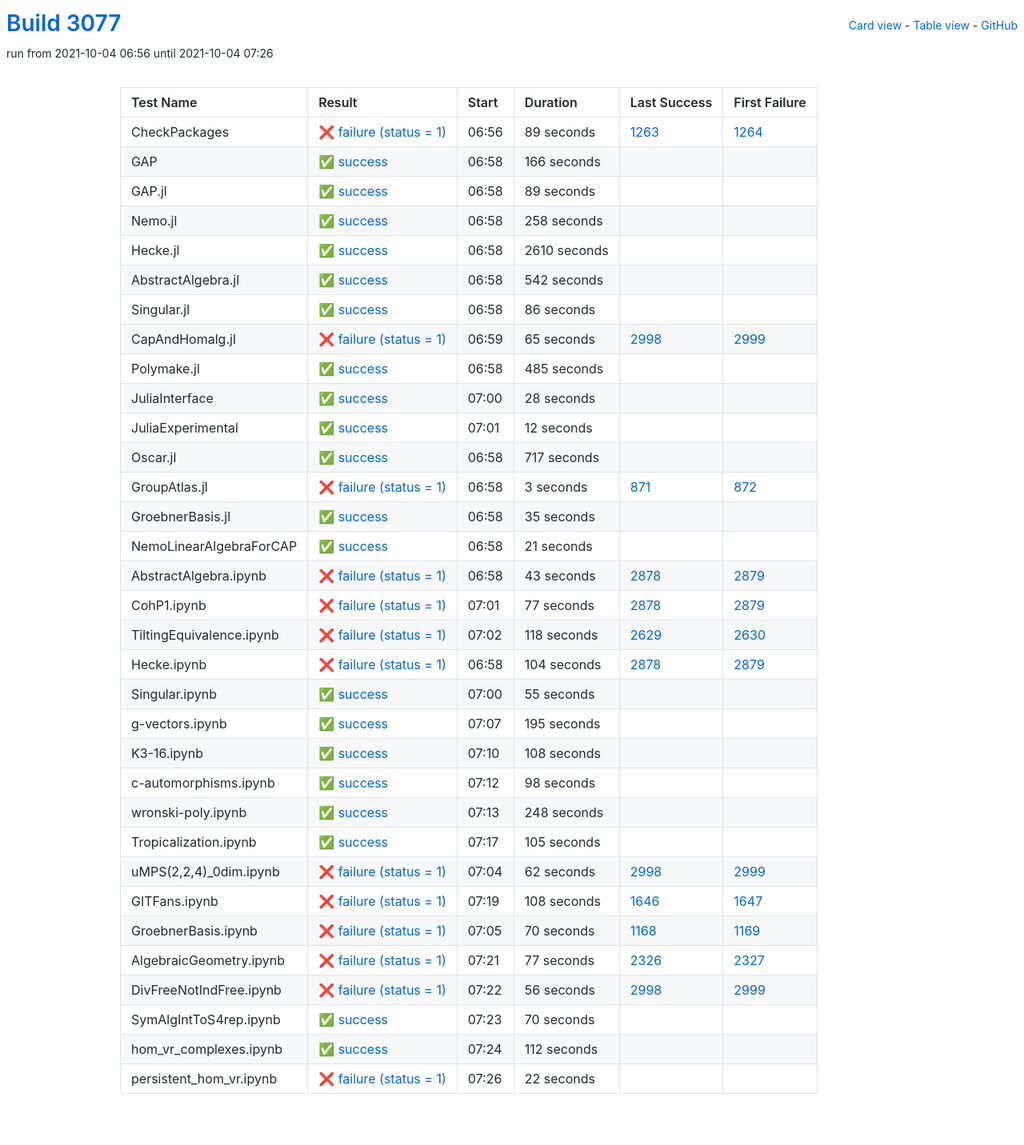
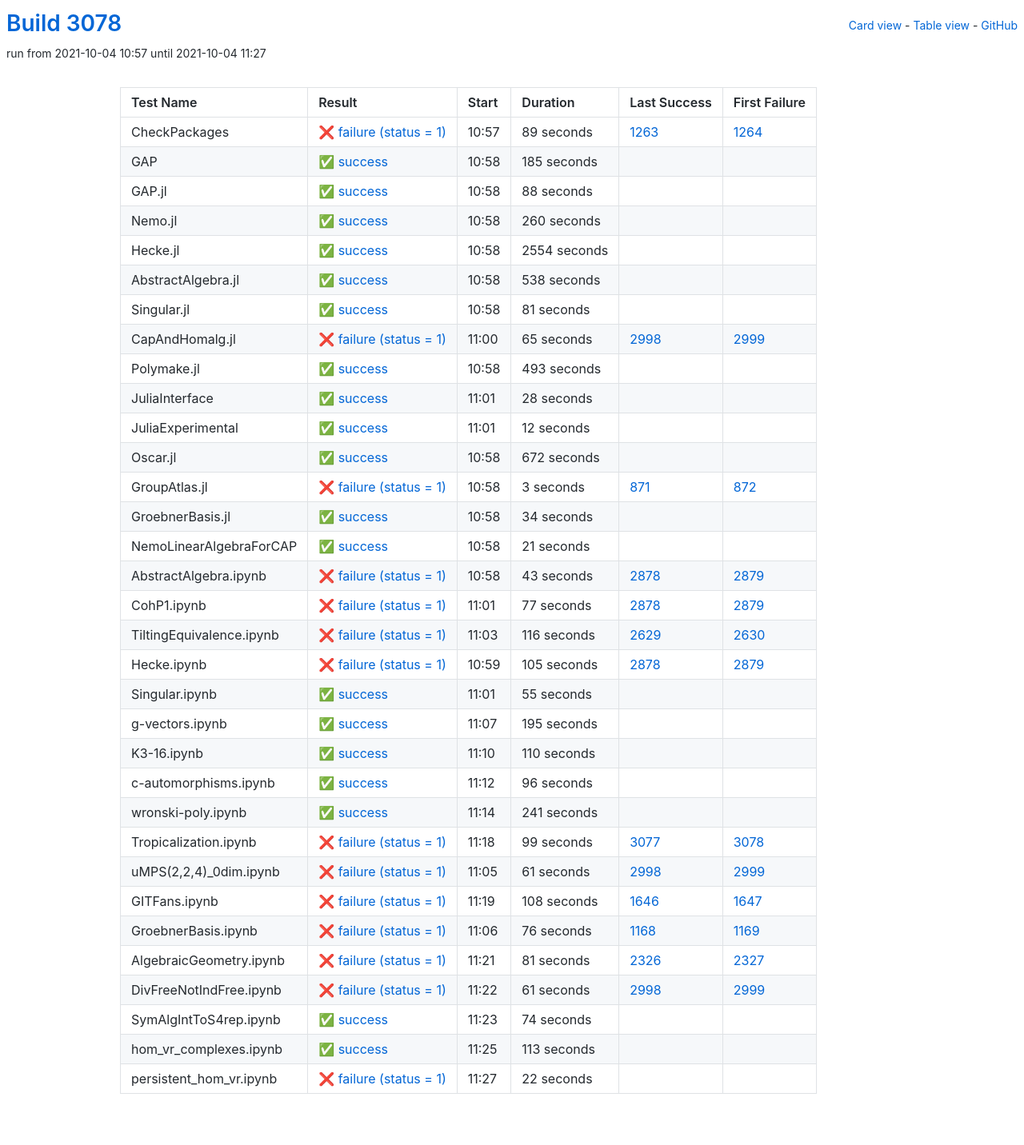
Before and after one commit to oscar-system/oscar-ci-status-stable, a Jekyll site: the page built from table.html, in a window 1280 px wide. Shown: the whole page at 80% size. Built offline with Jekyll 4.4.1, drawn with Linux system fonts in a browser that asks for light colours.

Commit message:
Build #3078

```diff
--- a/_data/ci.yml
+++ b/_data/ci.yml
@@ -1,6 +1,6 @@
 ---
-build: 3077
-build_url: https://oscarci.mathematik.uni-kl.de/job/oscar-stable/3077/
+build: 3078
+build_url: https://oscarci.mathematik.uni-kl.de/job/oscar-stable/3078/
 job: oscar-stable
 organization: oscar-system
 repo: oscar-ci-status-stable
@@ -8,8 +8,8 @@ repourl: https://github.com/oscar-system/oscar-ci-status-stable
 tests:
 - name: CheckPackages
   id: checkpackages
-  log: https://oscarci.mathematik.uni-kl.de/job/oscar-stable/3077/artifact/logs/build-3077/CheckPackages.log
-  start: 2021-10-04 06:56
+  log: https://oscarci.mathematik.uni-kl.de/job/oscar-stable/3078/artifact/logs/build-3078/CheckPackages.log
+  start: 2021-10-04 10:57
   success: false
   exitcode: 1
   status: failure
@@ -20,80 +20,80 @@ tests:
   first_failure_url: https://oscarci.mathematik.uni-kl.de/job/oscar-stable/1264/
 - name: GAP
   id: gap
-  log: https://oscarci.mathematik.uni-kl.de/job/oscar-stable/3077/artifact/logs/build-3077/GAP.log
-  start: 2021-10-04 06:58
+  log: https://oscarci.mathematik.uni-kl.de/job/oscar-stable/3078/artifact/logs/build-3078/GAP.log
+  start: 2021-10-04 10:58
   success: true
   exitcode: 0
   status: success
-  duration: 166
+  duration: 185
   last_success: false
   last_success_url:
   first_failure: false
   first_failure_url:
 - name: GAP.jl
   id: gap-jl
-  log: https://oscarci.mathematik.uni-kl.de/job/oscar-stable/3077/artifact/logs/build-3077/GAP.jl.log
-  start: 2021-10-04 06:58
+  log: https://oscarci.mathematik.uni-kl.de/job/oscar-stable/3078/artifact/logs/build-3078/GAP.jl.log
+  start: 2021-10-04 10:58
   success: true
   exitcode: 0
   status: success
-  duration: 89
+  duration: 88
   last_success: false
   last_success_url:
   first_failure: false
   first_failure_url:
 - name: Nemo.jl
   id: nemo-jl
-  log: https://oscarci.mathematik.uni-kl.de/job/oscar-stable/3077/artifact/logs/build-3077/Nemo.jl.log
-  start: 2021-10-04 06:58
+  log: https://oscarci.mathematik.uni-kl.de/job/oscar-stable/3078/artifact/logs/build-3078/Nemo.jl.log
+  start: 2021-10-04 10:58
   success: true
   exitcode: 0
   status: success
-  duration: 258
+  duration: 260
   last_success: false
   last_success_url:
   first_failure: false
   first_failure_url:
 - name: Hecke.jl
   id: hecke-jl
-  log: https://oscarci.mathematik.uni-kl.de/job/oscar-stable/3077/artifact/logs/build-3077/Hecke.jl.log
-  start: 2021-10-04 06:58
+  log: https://oscarci.mathematik.uni-kl.de/job/oscar-stable/3078/artifact/logs/build-3078/Hecke.jl.log
+  start: 2021-10-04 10:58
   success: true
   exitcode: 0
   status: success
-  duration: 2610
+  duration: 2554
   last_success: false
   last_success_url:
   first_failure: false
   first_failure_url:
 - name: AbstractAlgebra.jl
   id: abstractalgebra-jl
-  log: https://oscarci.mathematik.uni-kl.de/job/oscar-stable/3077/artifact/logs/build-3077/AbstractAlgebra.jl.log
-  start: 2021-10-04 06:58
+  log: https://oscarci.mathematik.uni-kl.de/job/oscar-stable/3078/artifact/logs/build-3078/AbstractAlgebra.jl.log
+  start: 2021-10-04 10:58
   success: true
   exitcode: 0
   status: success
-  duration: 542
+  duration: 538
   last_success: false
   last_success_url:
   first_failure: false
   first_failure_url:
 - name: Singular.jl
   id: singular-jl
-  log: https://oscarci.mathematik.uni-kl.de/job/oscar-stable/3077/artifact/logs/build-3077/Singular.jl.log
-  start: 2021-10-04 06:58
+  log: https://oscarci.mathematik.uni-kl.de/job/oscar-stable/3078/artifact/logs/build-3078/Singular.jl.log
+  start: 2021-10-04 10:58
   success: true
   exitcode: 0
   status: success
-  duration: 86
+  duration: 81
   last_success: false
   last_success_url:
   first_failure: false
   first_failure_url:
 - name: CapAndHomalg.jl
   id: capandhomalg-jl
-  log: https://oscarci.mathematik.uni-kl.de/job/oscar-stable/3077/artifact/logs/build-3077/CapAndHomalg.jl.log
-  start: 2021-10-04 06:59
+  log: https://oscarci.mathematik.uni-kl.de/job/oscar-stable/3078/artifact/logs/build-3078/CapAndHomalg.jl.log
+  start: 2021-10-04 11:00
   success: false
   exitcode: 1
   status: failure
@@ -104,20 +104,20 @@ tests:
   first_failure_url: https://oscarci.mathematik.uni-kl.de/job/oscar-stable/2999/
 - name: Polymake.jl
   id: polymake-jl
-  log: https://oscarci.mathematik.uni-kl.de/job/oscar-stable/3077/artifact/logs/build-3077/Polymake.jl.log
-  start: 2021-10-04 06:58
+  log: https://oscarci.mathematik.uni-kl.de/job/oscar-stable/3078/artifact/logs/build-3078/Polymake.jl.log
+  start: 2021-10-04 10:58
   success: true
   exitcode: 0
   status: success
-  duration: 485
+  duration: 493
   last_success: false
   last_success_url:
   first_failure: false
   first_failure_url:
 - name: JuliaInterface
   id: juliainterface
-  log: https://oscarci.mathematik.uni-kl.de/job/oscar-stable/3077/artifact/logs/build-3077/JuliaInterface.log
-  start: 2021-10-04 07:00
+  log: https://oscarci.mathematik.uni-kl.de/job/oscar-stable/3078/artifact/logs/build-3078/JuliaInterface.log
+  start: 2021-10-04 11:01
   success: true
   exitcode: 0
   status: success
@@ -128,8 +128,8 @@ tests:
   first_failure_url:
 - name: JuliaExperimental
   id: juliaexperimental
-  log: https://oscarci.mathematik.uni-kl.de/job/oscar-stable/3077/artifact/logs/build-3077/JuliaExperimental.log
-  start: 2021-10-04 07:01
+  log: https://oscarci.mathematik.uni-kl.de/job/oscar-stable/3078/artifact/logs/build-3078/JuliaExperimental.log
+  start: 2021-10-04 11:01
   success: true
   exitcode: 0
   status: success
@@ -140,20 +140,20 @@ tests:
   first_failure_url:
 - name: Oscar.jl
   id: oscar-jl
-  log: https://oscarci.mathematik.uni-kl.de/job/oscar-stable/3077/artifact/logs/build-3077/Oscar.jl.log
-  start: 2021-10-04 06:58
+  log: https://oscarci.mathematik.uni-kl.de/job/oscar-stable/3078/artifact/logs/build-3078/Oscar.jl.log
+  start: 2021-10-04 10:58
   success: true
   exitcode: 0
   status: success
-  duration: 717
+  duration: 672
   last_success: false
   last_success_url:
   first_failure: false
   first_failure_url:
 - name: GroupAtlas.jl
   id: groupatlas-jl
-  log: https://oscarci.mathematik.uni-kl.de/job/oscar-stable/3077/artifact/logs/build-3077/GroupAtlas.jl.log
-  start: 2021-10-04 06:58
+  log: https://oscarci.mathematik.uni-kl.de/job/oscar-stable/3078/artifact/logs/build-3078/GroupAtlas.jl.log
+  start: 2021-10-04 10:58
   success: false
   exitcode: 1
   status: failure
@@ -164,20 +164,20 @@ tests:
   first_failure_url: https://oscarci.mathematik.uni-kl.de/job/oscar-stable/872/
 - name: GroebnerBasis.jl
   id: groebnerbasis-jl
-  log: https://oscarci.mathematik.uni-kl.de/job/oscar-stable/3077/artifact/logs/build-3077/GroebnerBasis.jl.log
-  start: 2021-10-04 06:58
+  log: https://oscarci.mathematik.uni-kl.de/job/oscar-stable/3078/artifact/logs/build-3078/GroebnerBasis.jl.log
+  start: 2021-10-04 10:58
   success: true
   exitcode: 0
   status: success
-  duration: 35
+  duration: 34
   last_success: false
   last_success_url:
   first_failure: false
   first_failure_url:
 - name: NemoLinearAlgebraForCAP
   id: nemolinearalgebraforcap
-  log: https://oscarci.mathematik.uni-kl.de/job/oscar-stable/3077/artifact/logs/build-3077/NemoLinearAlgebraForCAP.log
-  start: 2021-10-04 06:58
+  log: https://oscarci.mathematik.uni-kl.de/job/oscar-stable/3078/artifact/logs/build-3078/NemoLinearAlgebraForCAP.log
+  start: 2021-10-04 10:58
   success: true
   exitcode: 0
   status: success
@@ -188,8 +188,8 @@ tests:
   first_failure_url:
 - name: AbstractAlgebra.ipynb
   id: abstractalgebra-ipynb
-  log: https://oscarci.mathematik.uni-kl.de/job/oscar-stable/3077/artifact/logs/build-3077/AbstractAlgebra.ipynb.log
-  start: 2021-10-04 06:58
+  log: https://oscarci.mathematik.uni-kl.de/job/oscar-stable/3078/artifact/logs/build-3078/AbstractAlgebra.ipynb.log
+  start: 2021-10-04 10:58
   success: false
   exitcode: 1
   status: failure
@@ -200,8 +200,8 @@ tests:
   first_failure_url: https://oscarci.mathematik.uni-kl.de/job/oscar-stable/2879/
 - name: CohP1.ipynb
   id: cohp1-ipynb
-  log: https://oscarci.mathematik.uni-kl.de/job/oscar-stable/3077/artifact/logs/build-3077/CohP1.ipynb.log
-  start: 2021-10-04 07:01
+  log: https://oscarci.mathematik.uni-kl.de/job/oscar-stable/3078/artifact/logs/build-3078/CohP1.ipynb.log
+  start: 2021-10-04 11:01
   success: false
   exitcode: 1
   status: failure
@@ -212,32 +212,32 @@ tests:
   first_failure_url: https://oscarci.mathematik.uni-kl.de/job/oscar-stable/2879/
 - name: TiltingEquivalence.ipynb
   id: tiltingequivalence-ipynb
-  log: https://oscarci.mathematik.uni-kl.de/job/oscar-stable/3077/artifact/logs/build-3077/TiltingEquivalence.ipynb.log
-  start: 2021-10-04 07:02
+  log: https://oscarci.mathematik.uni-kl.de/job/oscar-stable/3078/artifact/logs/build-3078/TiltingEquivalence.ipynb.log
+  start: 2021-10-04 11:03
   success: false
   exitcode: 1
   status: failure
-  duration: 118
+  duration: 116
   last_success: 2629
   last_success_url: https://oscarci.mathematik.uni-kl.de/job/oscar-stable/2629/
   first_failure: 2630
   first_failure_url: https://oscarci.mathematik.uni-kl.de/job/oscar-stable/2630/
 - name: Hecke.ipynb
   id: hecke-ipynb
-  log: https://oscarci.mathematik.uni-kl.de/job/oscar-stable/3077/artifact/logs/build-3077/Hecke.ipynb.log
-  start: 2021-10-04 06:58
+  log: https://oscarci.mathematik.uni-kl.de/job/oscar-stable/3078/artifact/logs/build-3078/Hecke.ipynb.log
+  start: 2021-10-04 10:59
   success: false
   exitcode: 1
   status: failure
-  duration: 104
+  duration: 105
   last_success: 2878
   last_success_url: https://oscarci.mathematik.uni-kl.de/job/oscar-stable/2878/
   first_failure: 2879
   first_failure_url: https://oscarci.mathematik.uni-kl.de/job/oscar-stable/2879/
 - name: Singular.ipynb
   id: singular-ipynb
-  log: https://oscarci.mathematik.uni-kl.de/job/oscar-stable/3077/artifact/logs/build-3077/Singular.ipynb.log
-  start: 2021-10-04 07:00
+  log: https://oscarci.mathematik.uni-kl.de/job/oscar-stable/3078/artifact/logs/build-3078/Singular.ipynb.log
+  start: 2021-10-04 11:01
   success: true
   exitcode: 0
   status: success
@@ -248,8 +248,8 @@ tests:
   first_failure_url:
 - name: g-vectors.ipynb
   id: g-vectors-ipynb
-  log: https://oscarci.mathematik.uni-kl.de/job/oscar-stable/3077/artifact/logs/build-3077/g-vectors.ipynb.log
-  start: 2021-10-04 07:07
+  log: https://oscarci.mathematik.uni-kl.de/job/oscar-stable/3078/artifact/logs/build-3078/g-vectors.ipynb.log
+  start: 2021-10-04 11:07
   success: true
   exitcode: 0
   status: success
@@ -260,68 +260,68 @@ tests:
   first_failure_url:
 - name: K3-16.ipynb
   id: k3-16-ipynb
-  log: https://oscarci.mathematik.uni-kl.de/job/oscar-stable/3077/artifact/logs/build-3077/K3-16.ipynb.log
-  start: 2021-10-04 07:10
+  log: https://oscarci.mathematik.uni-kl.de/job/oscar-stable/3078/artifact/logs/build-3078/K3-16.ipynb.log
+  start: 2021-10-04 11:10
   success: true
   exitcode: 0
   status: success
-  duration: 108
+  duration: 110
   last_success: false
   last_success_url:
   first_failure: false
   first_failure_url:
 - name: c-automorphisms.ipynb
   id: c-automorphisms-ipynb
-  log: https://oscarci.mathematik.uni-kl.de/job/oscar-stable/3077/artifact/logs/build-3077/c-automorphisms.ipynb.log
-  start: 2021-10-04 07:12
+  log: https://oscarci.mathematik.uni-kl.de/job/oscar-stable/3078/artifact/logs/build-3078/c-automorphisms.ipynb.log
+  start: 2021-10-04 11:12
   success: true
   exitcode: 0
   status: success
-  duration: 98
+  duration: 96
   last_success: false
   last_success_url:
   first_failure: false
   first_failure_url:
 - name: wronski-poly.ipynb
   id: wronski-poly-ipynb
-  log: https://oscarci.mathematik.uni-kl.de/job/oscar-stable/3077/artifact/logs/build-3077/wronski-poly.ipynb.log
-  start: 2021-10-04 07:13
+  log: https://oscarci.mathematik.uni-kl.de/job/oscar-stable/3078/artifact/logs/build-3078/wronski-poly.ipynb.log
+  start: 2021-10-04 11:14
   success: true
   exitcode: 0
   status: success
-  duration: 248
+  duration: 241
   last_success: false
   last_success_url:
   first_failure: false
   first_failure_url:
 - name: Tropicalization.ipynb
   id: tropicalization-ipynb
-  log: https://oscarci.mathematik.uni-kl.de/job/oscar-stable/3077/artifact/logs/build-3077/Tropicalization.ipynb.log
-  start: 2021-10-04 07:17
-  success: true
-  exitcode: 0
-  status: success
-  duration: 105
-  last_success: false
-  last_success_url:
-  first_failure: false
-  first_failure_url:
-- name: uMPS(2,2,4)_0dim.ipynb
-  id: umps-2-2-4-0dim-ipynb
-  log: https://oscarci.mathematik.uni-kl.de/job/oscar-stable/3077/artifact/logs/build-3077/uMPS-2-2-4-_0dim.ipynb.log
-  start: 2021-10-04 07:04
+  log: https://oscarci.mathematik.uni-kl.de/job/oscar-stable/3078/artifact/logs/build-3078/Tropicalization.ipynb.log
+  start: 2021-10-04 11:18
   success: false
   exitcode: 1
   status: failure
-  duration: 62
+  duration: 99
+  last_success: 3077
+  last_success_url: https://oscarci.mathematik.uni-kl.de/job/oscar-stable/3077/
+  first_failure: 3078
+  first_failure_url: https://oscarci.mathematik.uni-kl.de/job/oscar-stable/3078/
+- name: uMPS(2,2,4)_0dim.ipynb
+  id: umps-2-2-4-0dim-ipynb
+  log: https://oscarci.mathematik.uni-kl.de/job/oscar-stable/3078/artifact/logs/build-3078/uMPS-2-2-4-_0dim.ipynb.log
+  start: 2021-10-04 11:05
+  success: false
+  exitcode: 1
+  status: failure
+  duration: 61
   last_success: 2998
   last_success_url: https://oscarci.mathematik.uni-kl.de/job/oscar-stable/2998/
   first_failure: 2999
   first_failure_url: https://oscarci.mathematik.uni-kl.de/job/oscar-stable/2999/
 - name: GITFans.ipynb
   id: gitfans-ipynb
-  log: https://oscarci.mathematik.uni-kl.de/job/oscar-stable/3077/artifact/logs/build-3077/GITFans.ipynb.log
-  start: 2021-10-04 07:19
+  log: https://oscarci.mathematik.uni-kl.de/job/oscar-stable/3078/artifact/logs/build-3078/GITFans.ipynb.log
+  start: 2021-10-04 11:19
   success: false
   exitcode: 1
   status: failure
@@ -332,68 +332,68 @@ tests:
   first_failure_url: https://oscarci.mathematik.uni-kl.de/job/oscar-stable/1647/
 - name: GroebnerBasis.ipynb
   id: groebnerbasis-ipynb
-  log: https://oscarci.mathematik.uni-kl.de/job/oscar-stable/3077/artifact/logs/build-3077/GroebnerBasis.ipynb.log
-  start: 2021-10-04 07:05
+  log: https://oscarci.mathematik.uni-kl.de/job/oscar-stable/3078/artifact/logs/build-3078/GroebnerBasis.ipynb.log
+  start: 2021-10-04 11:06
   success: false
   exitcode: 1
   status: failure
-  duration: 70
+  duration: 76
   last_success: 1168
   last_success_url: https://oscarci.mathematik.uni-kl.de/job/oscar-stable/1168/
   first_failure: 1169
   first_failure_url: https://oscarci.mathematik.uni-kl.de/job/oscar-stable/1169/
 - name: AlgebraicGeometry.ipynb
   id: algebraicgeometry-ipynb
-  log: https://oscarci.mathematik.uni-kl.de/job/oscar-stable/3077/artifact/logs/build-3077/AlgebraicGeometry.ipynb.log
-  start: 2021-10-04 07:21
+  log: https://oscarci.mathematik.uni-kl.de/job/oscar-stable/3078/artifact/logs/build-3078/AlgebraicGeometry.ipynb.log
+  start: 2021-10-04 11:21
   success: false
   exitcode: 1
   status: failure
-  duration: 77
+  duration: 81
   last_success: 2326
   last_success_url: https://oscarci.mathematik.uni-kl.de/job/oscar-stable/2326/
   first_failure: 2327
   first_failure_url: https://oscarci.mathematik.uni-kl.de/job/oscar-stable/2327/
 - name: DivFreeNotIndFree.ipynb
   id: divfreenotindfree-ipynb
-  log: https://oscarci.mathematik.uni-kl.de/job/oscar-stable/3077/artifact/logs/build-3077/DivFreeNotIndFree.ipynb.log
-  start: 2021-10-04 07:22
+  log: https://oscarci.mathematik.uni-kl.de/job/oscar-stable/3078/artifact/logs/build-3078/DivFreeNotIndFree.ipynb.log
+  start: 2021-10-04 11:22
   success: false
   exitcode: 1
   status: failure
-  duration: 56
+  duration: 61
   last_success: 2998
   last_success_url: https://oscarci.mathematik.uni-kl.de/job/oscar-stable/2998/
   first_failure: 2999
   first_failure_url: https://oscarci.mathematik.uni-kl.de/job/oscar-stable/2999/
 - name: SymAlgIntToS4rep.ipynb
   id: symalginttos4rep-ipynb
-  log: https://oscarci.mathematik.uni-kl.de/job/oscar-stable/3077/artifact/logs/build-3077/SymAlgIntToS4rep.ipynb.log
-  start: 2021-10-04 07:23
+  log: https://oscarci.mathematik.uni-kl.de/job/oscar-stable/3078/artifact/logs/build-3078/SymAlgIntToS4rep.ipynb.log
+  start: 2021-10-04 11:23
   success: true
   exitcode: 0
   status: success
-  duration: 70
+  duration: 74
   last_success: false
   last_success_url:
   first_failure: false
   first_failure_url:
 - name: hom_vr_complexes.ipynb
   id: hom-vr-complexes-ipynb
-  log: https://oscarci.mathematik.uni-kl.de/job/oscar-stable/3077/artifact/logs/build-3077/hom_vr_complexes.ipynb.log
-  start: 2021-10-04 07:24
+  log: https://oscarci.mathematik.uni-kl.de/job/oscar-stable/3078/artifact/logs/build-3078/hom_vr_complexes.ipynb.log
+  start: 2021-10-04 11:25
   success: true
   exitcode: 0
   status: success
-  duration: 112
+  duration: 113
   last_success: false
   last_success_url:
   first_failure: false
   first_failure_url:
 - name: persistent_hom_vr.ipynb
   id: persistent-hom-vr-ipynb
-  log: https://oscarci.mathematik.uni-kl.de/job/oscar-stable/3077/artifact/logs/build-3077/persistent_hom_vr.ipynb.log
-  start: 2021-10-04 07:26
+  log: https://oscarci.mathematik.uni-kl.de/job/oscar-stable/3078/artifact/logs/build-3078/persistent_hom_vr.ipynb.log
+  start: 2021-10-04 11:27
   success: false
   exitcode: 1
   status: failure
```
Also changed, not shown: README.md.
